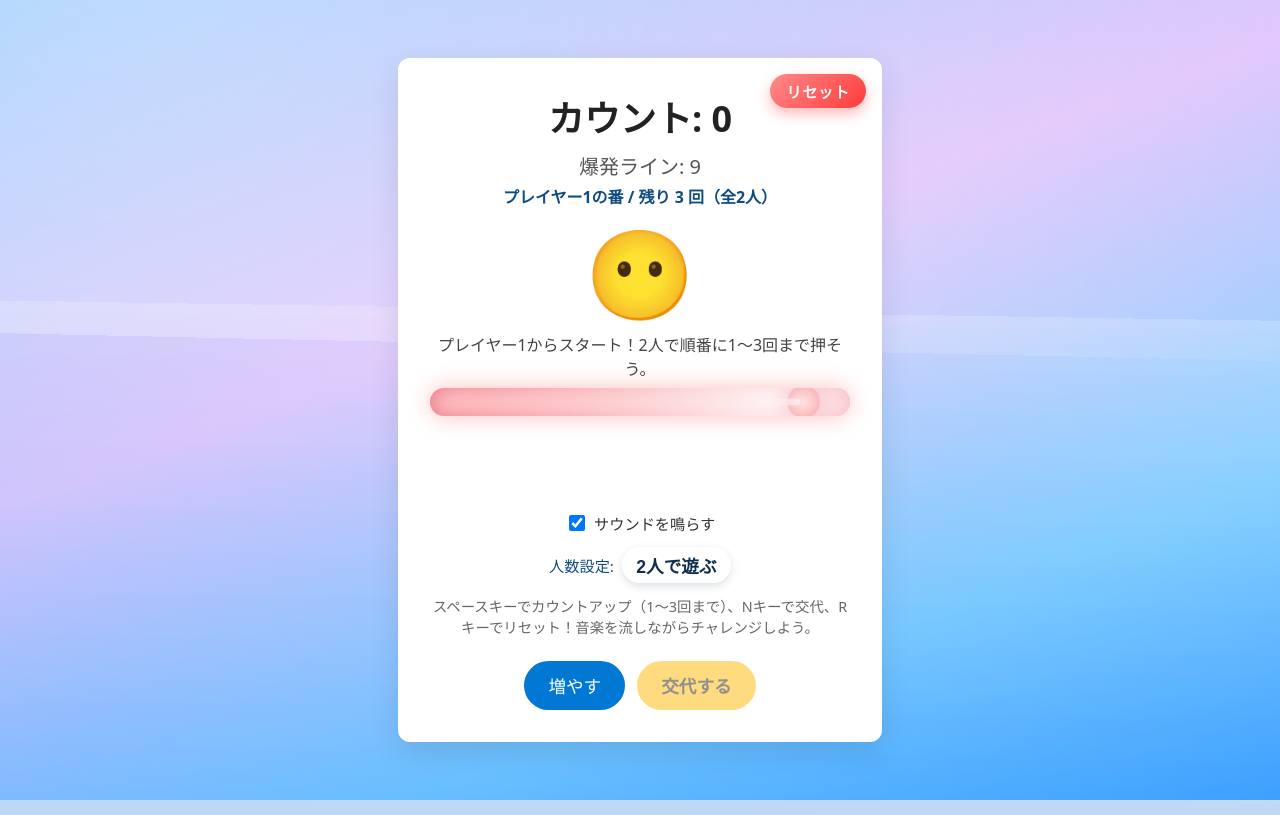
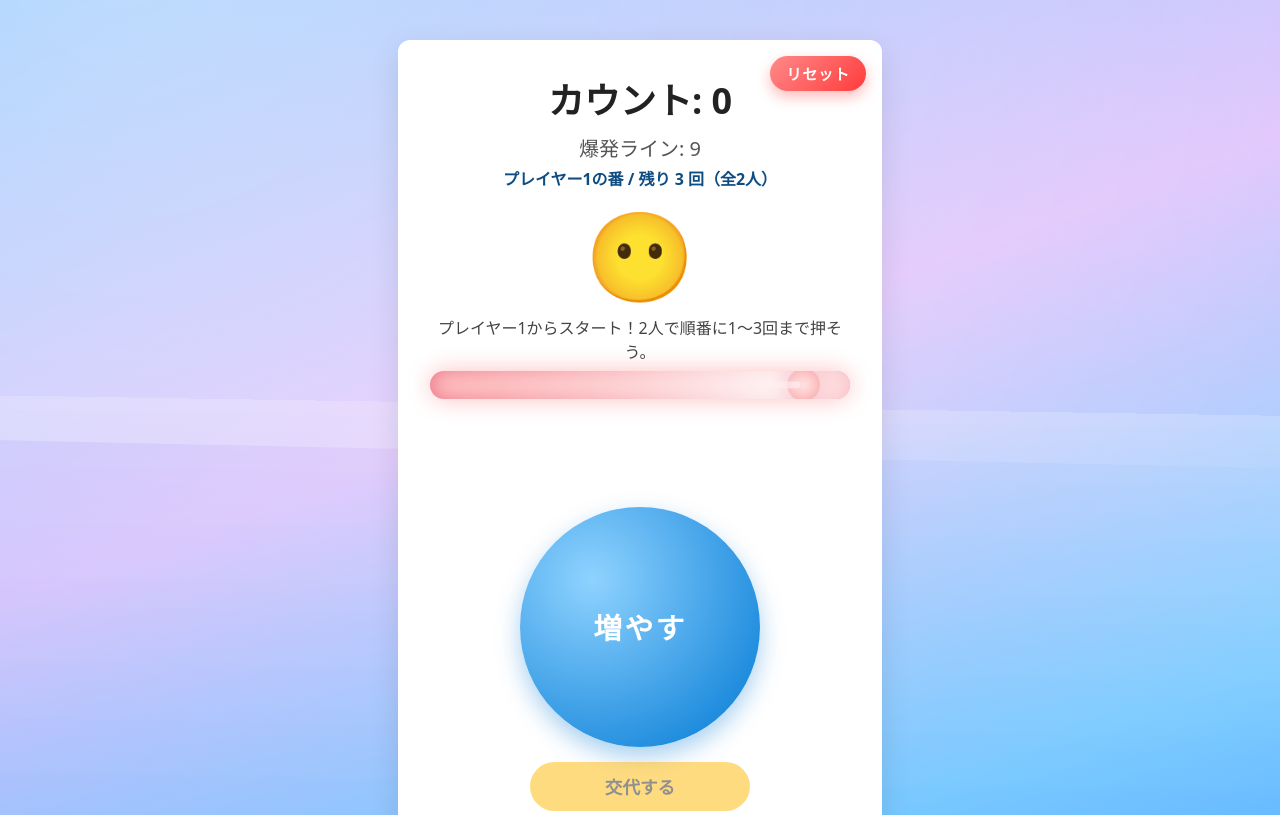
Before and after one commit to itou-create/my-first-webapp, a plain HTML site: page index.html in a window 1280 px wide. Shown: the top 815 px of the page. Drawn offline with Linux system fonts and the light colour scheme.

Commit message:
fix: place pass control under increment button

```diff
--- a/index.html
+++ b/index.html
@@ -23,6 +23,10 @@
       <span class="dancer dancer-left">🕺</span>
       <span class="dancer dancer-right">💃</span>
     </div>
+    <div class="primary-action" aria-live="polite">
+      <button id="increment" class="increment-button" type="button">増やす</button>
+      <button id="pass" class="pass-button" type="button">交代する</button>
+    </div>
     <div class="sound-control">
       <label for="sound-toggle">
         <input id="sound-toggle" type="checkbox" checked>
@@ -34,10 +38,6 @@
       <button id="player-count-button" type="button">2人で遊ぶ</button>
     </div>
     <p class="hint">スペースキーでカウントアップ（1〜3回まで）、Nキーで交代、Rキーでリセット！音楽を流しながらチャレンジしよう。</p>
-    <div class="button-group">
-      <button id="increment" type="button">増やす</button>
-      <button id="pass" type="button">交代する</button>
-    </div>
   </main>
   <script src="main.js"></script>
 </body>
--- a/style.css
+++ b/style.css
@@ -231,6 +231,35 @@ body::after {
   color: #666;
 }
 
+.primary-action {
+  margin-top: 1.35rem;
+  margin-bottom: 0.5rem;
+  display: flex;
+  flex-direction: column;
+  align-items: center;
+  gap: 0.95rem;
+}
+
+.increment-button {
+  width: min(240px, 70vw);
+  aspect-ratio: 1 / 1;
+  border-radius: 50%;
+  font-size: clamp(1.35rem, 5vw, 1.8rem);
+  font-weight: 700;
+  letter-spacing: 0.08em;
+  background: radial-gradient(circle at 30% 30%, #8fd3ff, #0078d4);
+  box-shadow: 0 10px 25px rgba(0, 120, 212, 0.35);
+}
+
+.increment-button:hover {
+  transform: translateY(-2px) scale(1.02);
+  box-shadow: 0 14px 30px rgba(0, 120, 212, 0.4);
+}
+
+.increment-button:active {
+  transform: translateY(2px) scale(0.98);
+}
+
 .player-count-control {
   margin-top: 0.75rem;
   display: inline-flex;
@@ -262,22 +291,18 @@ body::after {
   box-shadow: 0 2px 6px rgba(15, 47, 76, 0.15);
 }
 
-.button-group #pass {
+.pass-button {
+  min-width: min(220px, 80vw);
+  padding-inline: 2.25rem;
   background-color: #ffb703;
   color: #222;
   font-weight: 600;
+  box-shadow: 0 8px 18px rgba(255, 145, 0, 0.25);
 }
 
-.button-group #pass:disabled {
+.pass-button:disabled {
   opacity: 0.5;
   cursor: not-allowed;
-}
-
-.button-group {
-  margin-top: 1.5rem;
-  display: flex;
-  flex-direction: column;
-  gap: 0.75rem;
 }
 
 @media (min-width: 600px) {
@@ -285,9 +310,8 @@ body::after {
     margin: 2.5rem auto;
   }
 
-  .button-group {
-    flex-direction: row;
-    justify-content: center;
+  .primary-action {
+    margin-top: 1.75rem;
   }
 }
 
```
